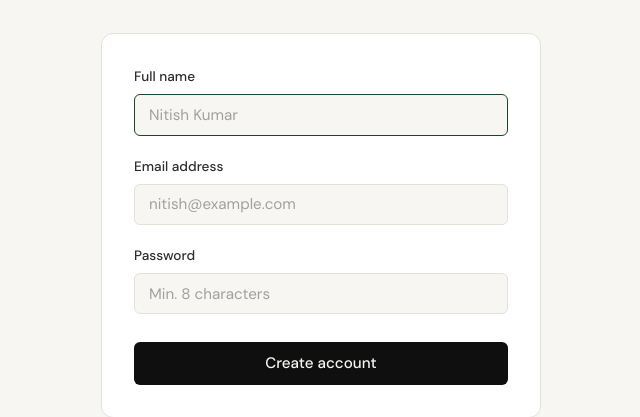
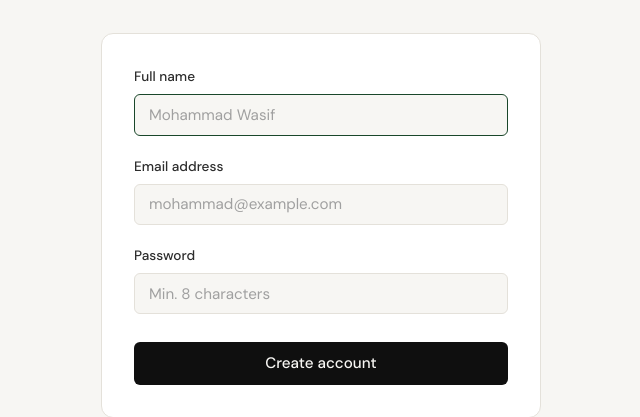
Before and after one commit to mwasif7/Expense-Tracker, a Flask app: page /register in a window 1280 px wide. Shown: the part 190-607 px from the top of the page, without its empty margins (319-959 px from the left). Run offline with Flask 3, Linux system fonts and the light colour scheme.

Commit message:
some minor changes

```diff
--- a/templates/login.html
+++ b/templates/login.html
@@ -21,7 +21,7 @@
                 <div class="form-group">
                     <label for="email">Email address</label>
                     <input type="email" id="email" name="email"
-                           class="form-input" placeholder="nitish@example.com"
+                           class="form-input" placeholder="mohammad@example.com"
                            required autofocus>
                 </div>
                 <div class="form-group">
--- a/templates/register.html
+++ b/templates/register.html
@@ -21,13 +21,13 @@
                 <div class="form-group">
                     <label for="name">Full name</label>
                     <input type="text" id="name" name="name"
-                           class="form-input" placeholder="Nitish Kumar"
+                           class="form-input" placeholder="Mohammad Wasif"
                            required autofocus>
                 </div>
                 <div class="form-group">
                     <label for="email">Email address</label>
                     <input type="email" id="email" name="email"
-                           class="form-input" placeholder="nitish@example.com"
+                           class="form-input" placeholder="mohammad@example.com"
                            required>
                 </div>
                 <div class="form-group">
```
